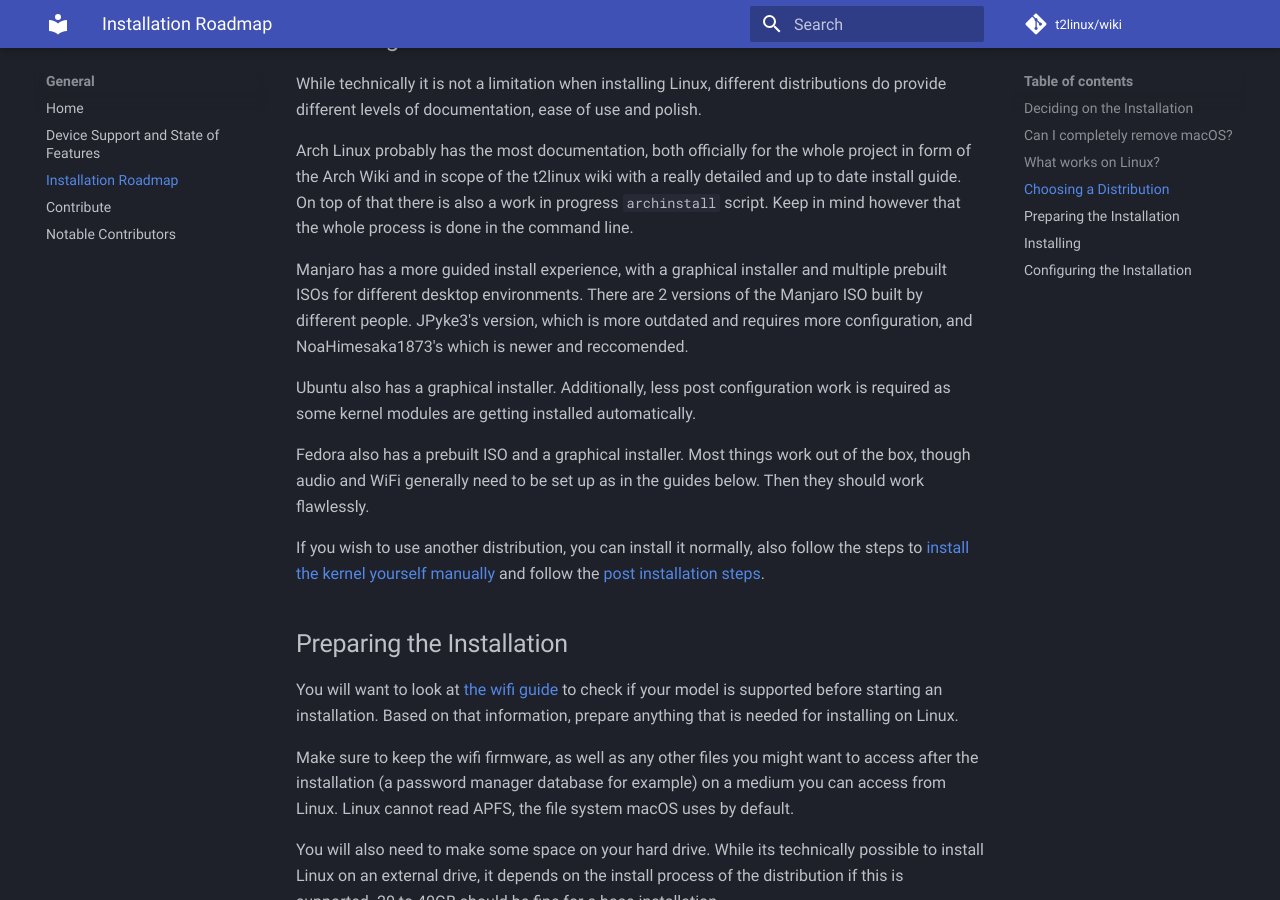
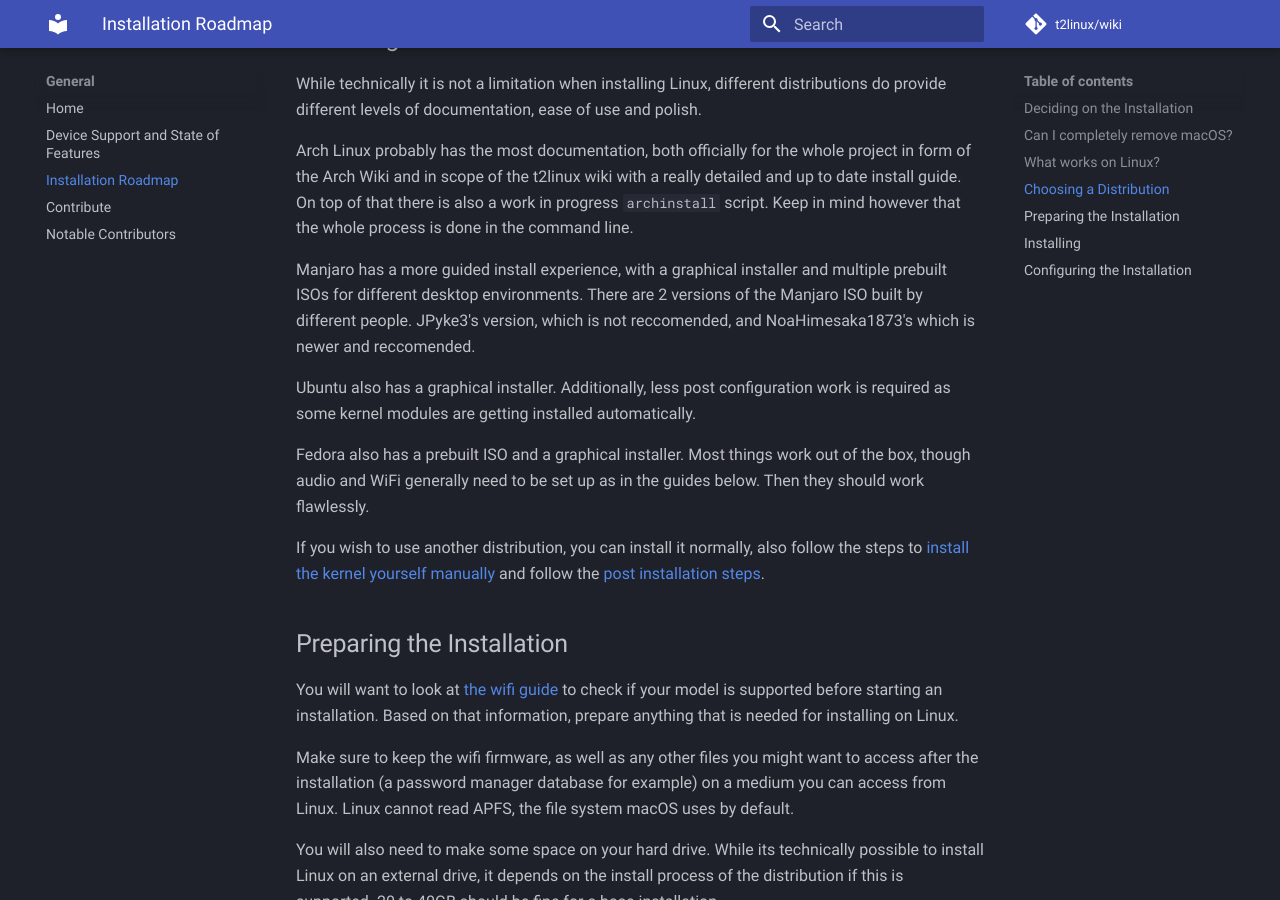
Before and after one commit to t2linux/wiki, an MkDocs documentation site: the page built from docs/roadmap.md, in a window 1280 px wide and 900 px high, scrolled down 1141 px. Built offline with MkDocs 1.6.1 and Material for MkDocs 9.7.7, drawn with Linux system fonts in a browser that asks for light colours; comment, search, counter and statistics services are not loaded.

Commit message:
update roadmap

```diff
--- a/docs/roadmap.md
+++ b/docs/roadmap.md
@@ -37,7 +37,7 @@ Arch Linux probably has the most documentation, both officially for the whole pr
 t2linux wiki with a really detailed and up to date install guide. On top of that there is also a work in progress `archinstall` script.
 Keep in mind however that the whole process is done in the command line.
 
-Manjaro has a more guided install experience, with a graphical installer and multiple prebuilt ISOs for different desktop environments. There are 2 versions of the Manjaro ISO built by different people. JPyke3's version, which is more outdated and requires more configuration, and NoaHimesaka1873's which is newer and reccomended.
+Manjaro has a more guided install experience, with a graphical installer and multiple prebuilt ISOs for different desktop environments. There are 2 versions of the Manjaro ISO built by different people. JPyke3's version, which is not reccomended, and NoaHimesaka1873's which is newer and reccomended.
 
 Ubuntu also has a graphical installer. Additionally, less post configuration work is required as some kernel modules are getting installed automatically.
 
```
